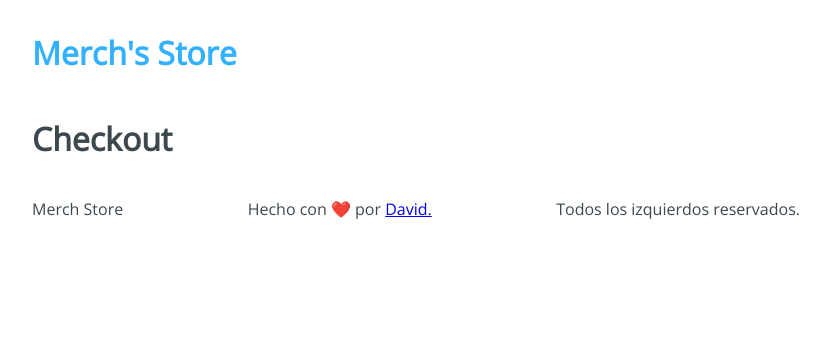
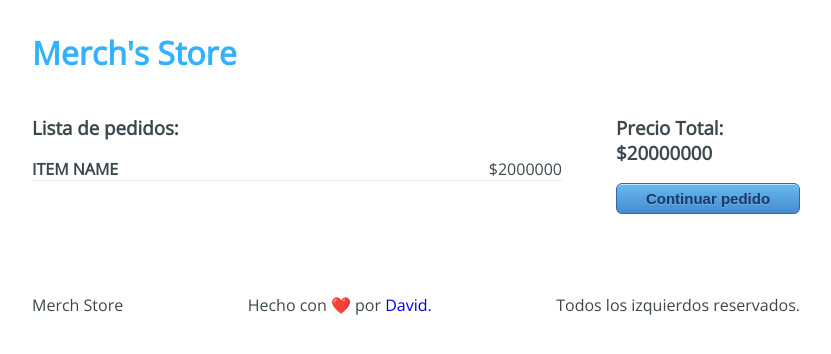
Before and after one commit to ItsDavidHdez/merch-store, a React app: page /checkout in a window 1280 px wide. Shown: the top 354 px of the page, without its empty margins (224-1055 px from the left). Built offline with nearby package versions, Linux system fonts and the light colour scheme.

Commit message:
Checkout component created

```diff
--- a/src/components/Checkout.jsx
+++ b/src/components/Checkout.jsx
@@ -1,10 +1,29 @@
 import React from 'react';
+import { Link } from 'react-router-dom';
+import '../styles/components/Checkout.css';
 
 const Checkout = () => {
   return (
-    <>
-      <h1>Checkout</h1>
-    </>
+    <div className="Checkout">
+      <div className="Checkout-content">
+        <h3>Lista de pedidos:</h3>
+        <div className="Checkout-item">
+          <div className="Checkout-element">
+            <h4>ITEM NAME</h4>
+            <span>$2000000</span>
+          </div>
+          <button type="button">
+            <i className="fas fa-trash-alt" />
+          </button>
+        </div>
+      </div>
+      <div className="Checkout-sidebar">
+        <h3>Precio Total: $20000000</h3>
+        <Link to="/checkout/information">
+          <button type="button">Continuar pedido</button>
+        </Link>
+      </div>
+    </div>
   );
 };
 
```
